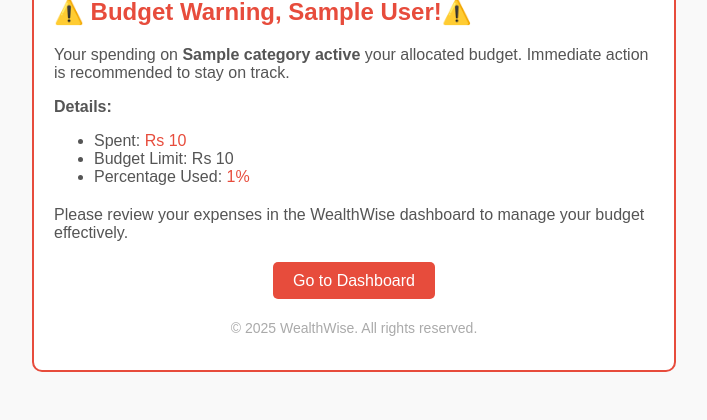
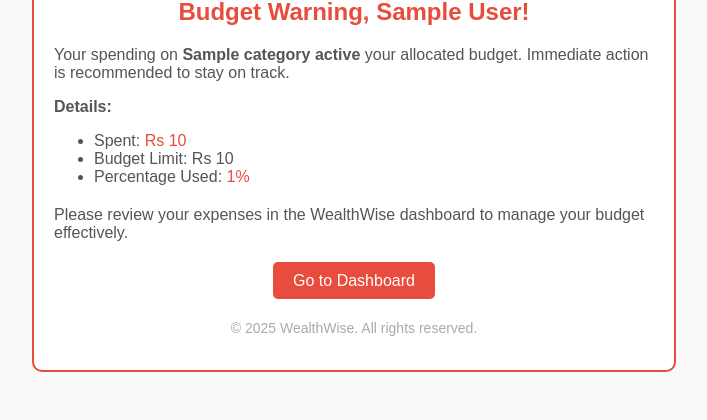
Before and after one commit to KaushallB/wealthwisehost, a Flask app: template templates/warning.html in a window 1280 px wide. Shown: the part 208-628 px from the top of the page, without its empty margins (286-993 px from the left). Run offline with Flask 3, Linux system fonts and the light colour scheme; the template is opened without the code that fills it: most values are stand-ins (such as "Sample title", 1, 10 or a date in 2020); some libraries are stand-ins or nearby versions.

Commit message:
Minor email layout changes

```diff
--- a/templates/warning.html
+++ b/templates/warning.html
@@ -9,7 +9,7 @@
     <div style="text-align: center;">
       <img src="https://imgur.com/KREAI4T.png" alt="WealthWise Logo" style="width: 150px; margin-bottom: 20px;">
     </div>
-    <h2 style="color: #e74c3c;"> ⚠️ Budget Warning,  {{ full_name }}!⚠️</h2>
+    <h2 style="color: #e74c3c; text-align: center;">  Budget Warning,  {{ full_name }}!</h2>
     <p style="font-size: 16px; color: #555;">Your spending on <strong>{{ category }}</strong>  <strong>{{ status }}</strong> your allocated budget. Immediate action is recommended to stay on track. </p>
     <p style="font-size: 16px; color: #555;"><strong>Details:</strong></p>
     <ul style="font-size: 16px; color: #555;">
--- a/templates/welcome_mail.html
+++ b/templates/welcome_mail.html
@@ -8,7 +8,7 @@
     <div style="text-align: center;">
       <img src="https://imgur.com/KREAI4T.png" alt="WealthWise Logo" style="width: 150px; margin-bottom: 20px;">
     </div>
-    <h2 style="color: #2c3e50;">Welcome to <span style="color: #27ae60;">WealthWise</span>, {{full_name}}!</h2>
+    <h2 style="color: #2c3e50; text-align: center;">Welcome to <span style="color: #27ae60;">WealthWise</span>, {{full_name}}!</h2>
     <p style="font-size: 16px; color: #555;">Thank you for registering with us. We appreciate you choosing WealthWise.</p>
     <p style="font-size: 16px; color: #555;">You can now log in and start managing your financial journey with confidence.</p>
     <p style="margin-top: 30px; font-size: 14px; color: #aaa; text-align: center;">© 2025 WealthWise. All rights reserved.</p>
```
